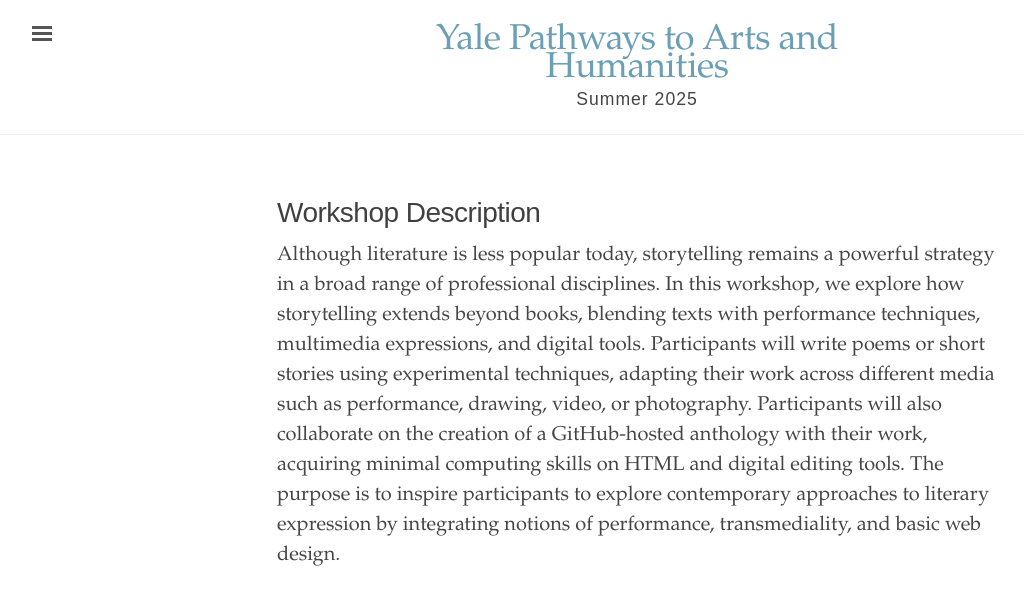
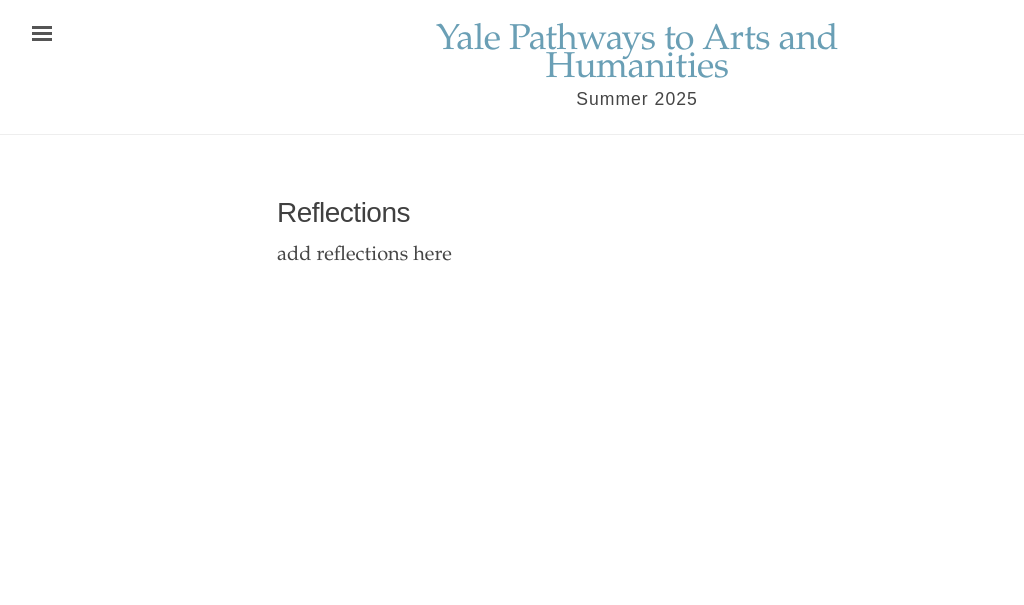
Before and after one commit to ypah-s25/storytelling, a Jekyll site: the page built from info.md, in a window 1280 px wide. Shown: the top 605 px of the page, without its empty margins (3-1027 px from the left). Built offline with Jekyll 4.4.1, drawn with Linux system fonts in a browser that asks for light colours.

Commit message:
Update info.md

```diff
--- a/info.md
+++ b/info.md
@@ -1,5 +1,5 @@
 ---
 layout: page
-title: Workshop Description
+title: Reflections
 ---
-Although literature is less popular today, storytelling remains a powerful strategy in a broad range of professional disciplines. In this workshop, we explore how storytelling extends beyond books, blending texts with performance techniques, multimedia expressions, and digital tools. Participants will write poems or short stories using experimental techniques, adapting their work across different media such as performance, drawing, video, or photography. Participants will also collaborate on the creation of a GitHub-hosted anthology with their work, acquiring minimal computing skills on HTML and digital editing tools. The purpose is to inspire participants to explore contemporary approaches to literary expression by integrating notions of performance, transmediality, and basic web design.
+add reflections here
```
